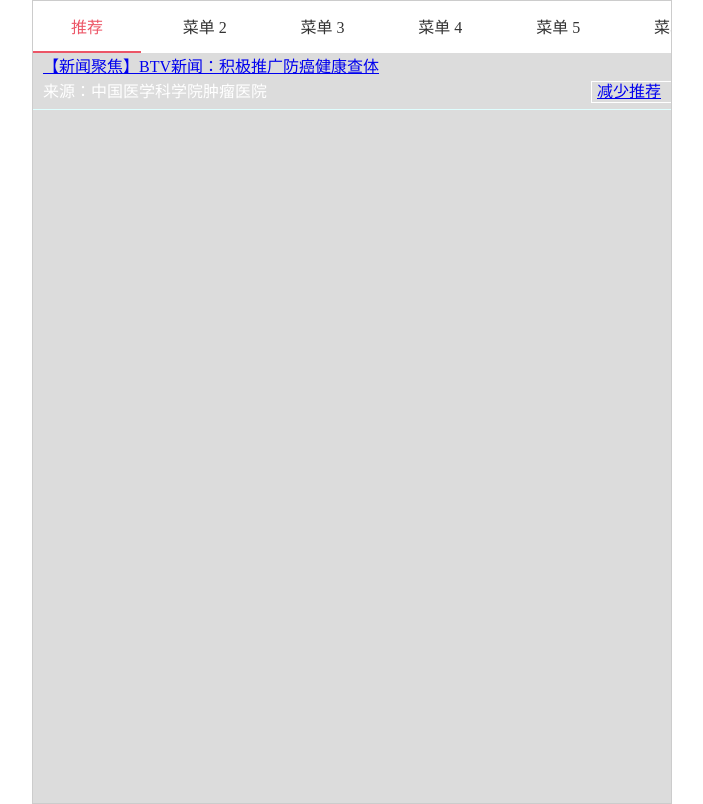
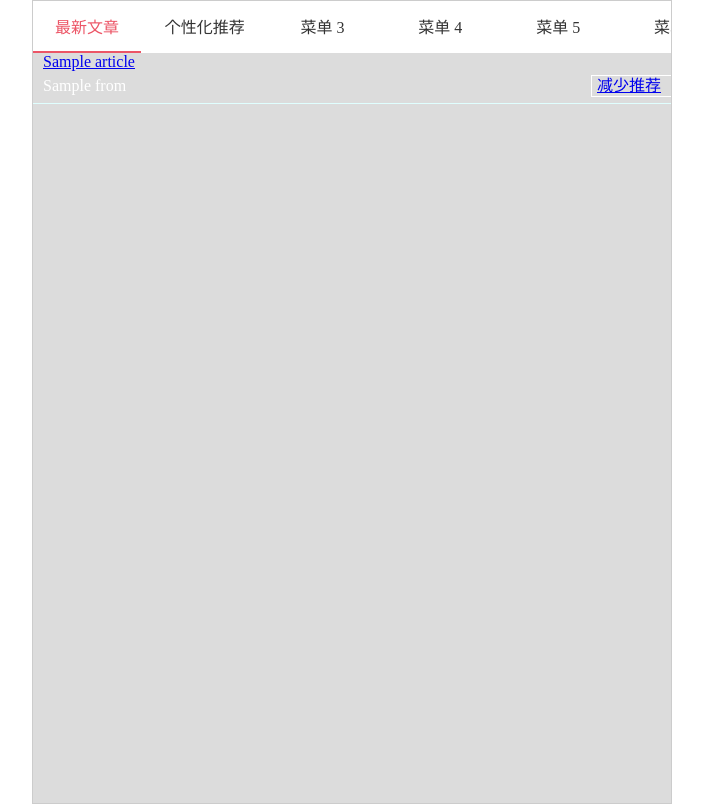
Before and after one commit to Archaeoraptor/wechatDemo, a Flask app: template templates/index.html in a window 1280 px wide. Shown: the whole page, without its empty margins (288-991 px from the left). Run offline with Flask 2, Linux system fonts and the light colour scheme; the template is opened without the code that fills it: most values are stand-ins (such as "Sample title", 1, 10 or a date in 2020); parts of the project's set-up code (start-up, migrations or seed data) failed here and were passed over; some libraries are stand-ins or nearby versions.

Commit message:
1、删除了大量无关代码和文件 2、新加settings文件，用于维护全局变量 3、优化了user.py接口，并搭建了数据反馈的框架 4、初步优化了index.html文件

```diff
--- a/common/util.py
+++ b/common/util.py
@@ -62,8 +62,10 @@ def createMenu():
     postUrl = 'https://api.weixin.qq.com/cgi-bin/menu/create?access_token=%s' % AccessToken.get_access_token()
     rep = requests.post(postUrl, p.encode('utf-8'))
     if json.loads(rep.text).get("errmsg") == "ok":
+        print(1)
         return True
     else:
+        print(0)
         return False
 
 
--- a/manager.py
+++ b/manager.py
@@ -1,13 +1,14 @@
 #项目启动入口
 from flask_script import Manager
 from app import create_app
-from common.util import sendByTag
+from common.util import sendByTag,createMenu
 from myThread.myTimer import myTimer
 
 #使用自定义计时器实现每天定时更新本地数据
-# myTimer(0,0"user","articles").start()
+# myTimer(0,0,"user","articles").start()
 app = create_app()
 manage = Manager(app=app)
+createMenu()
 # myTimer(10,0).start()
 
 if __name__ == '__main__':
--- a/myThread/myTimer.py
+++ b/myThread/myTimer.py
@@ -21,7 +21,10 @@ class myTimer(threading.Thread):
                 if now.hour == self.hour and now.minute == self.minute:
                     self.startTask()
                     break
-            time.sleep()
+                else:
+                    print("未到达")
+                    time.sleep(1000)
+
 
     def startTask(self):
         for tableName in self.tableNames:
--- a/recommender/modelTemp.py
+++ b/recommender/modelTemp.py
@@ -10,7 +10,7 @@ from scipy.sparse.linalg import svds
 
 header = ['user_id', 'item_id', 'rating', 'timestamp']
 
-df = pd.read_csv('../data/u.data', sep = '\t', names = header)
+df = pd.read_csv('../data/ratings.csv', sep = ',', names = header)
 n_users = df.user_id.unique().shape[0]#用户数量
 n_items = df.item_id.unique().shape[0]#物品数量
 print('Number of users = ' + str(n_users) + ' | Number of movies = ' + str(n_items))
@@ -22,6 +22,7 @@ test_data_matrix = np.zeros((n_users, n_items))
 #使用 pandas 遍历行数据
 for line in train_data.itertuples():
     #训练集评分矩阵
+    # print(line)
     train_data_matrix[line[1]-1, line[2]-1] = line[3]
 for line in test_data.itertuples():
     #测试集评分矩阵
--- a/static/css/index.css
+++ b/static/css/index.css
@@ -65,14 +65,14 @@ body {
     float: right;
     margin-right: 10px;
 }
-#UpLayer span{
+.UpLayer span{
     border:#fff 1px solid;
     width:80px;
     padding:0 5px;
     line-height:20px;
     display:block;
 }
-#UpLayer{
+.UpLayer{
     z-index: 999;
     position: relative;
     /*top: -27px;*/
@@ -81,7 +81,7 @@ body {
     right: 30px;
     top: 4px;
 }
-#UpLayer ul{
+.UpLayer ul{
     display:none;
     position:absolute;
     border:#ccc 1px solid;
@@ -91,7 +91,7 @@ body {
     background:#f1f1f1;
     margin:-1px 0 0 0;
 }
-#UpLayer ul li{
+.UpLayer ul li{
     list-style: none;
     border-bottom:#ccc 1px dashed;
 }
--- a/static/js/login.js
+++ b/static/js/login.js
@@ -1,6 +1,3 @@
-var apphost = "http://xing.easy.echosite.cn";
-var rurl = apphost + "/register";
-var lurl = apphost + "/login";
 document.getElementById("submit").onclick = function () {
     $.ajax({
         url: rurl,
--- /dev/null
+++ b/static/js/settings.js
@@ -0,0 +1,5 @@
+//公共配置信息
+var root = "http://xing.easy.echosite.cn";
+var rurl = root + "/register"; //注册接口
+var lurl = root + "/login";    //登录接口
+var callbackUrl = root + "/callback" //用户行为反馈接口
--- a/templates/forget.html
+++ b/templates/forget.html
@@ -9,7 +9,7 @@
 </head>
 <body>
 	<div class="nav">
-		<div class="nav_left"><a href="index.html">&lt;</a></div>
+		<div class="nav_left"><a href="index">&lt;</a></div>
 		<div class="nav_right"></div>
 	</div>
 	<div class="login_cont">
--- a/templates/index.html
+++ b/templates/index.html
@@ -7,6 +7,7 @@
     <meta name="viewport"
           content="width=device-width,initial-scale=1.0, minimum-scale=1.0, maximum-scale=1.0, user-scalable=no"/>
     <script src="/static/js/jquery.min.js"></script>
+    <script src="/static/js/settings.js"></script>
     <script type="text/javascript" src="/static/js/swiper-3.4.0.jquery.min.js"></script>
     <script src="/static/js/method.js"></script>
     <link rel="stylesheet" href="/static/css/swiper-3.2.7.min.css"/>
@@ -17,8 +18,8 @@
 <div class="container">
     <div class="swiper-container swiper1">
         <div class="swiper-wrapper">
-            <div class="swiper-slide selected">推荐</div>
-            <div class="swiper-slide">菜单 2</div>
+            <div class="swiper-slide selected">最新文章</div>
+            <div class="swiper-slide">个性化推荐</div>
             <div class="swiper-slide">菜单 3</div>
             <div class="swiper-slide">菜单 4</div>
             <div class="swiper-slide">菜单 5</div>
@@ -35,28 +36,52 @@
             <div class="swiper-slide swiper-no-swiping">
                 <div style="width: 100%;height: 100%;background-color: gainsboro;">
                     <div class="content">
-                        <div class="item">
-                            <div class="article"><span><a href="http://mp.weixin.qq.com/s?__biz=MzA4NzE5OTYzNg==&mid=2650952886&idx=1&sn=1aa62fb7343b7ffe9957b8f10293804a&chksm=8bcbee4dbcbc675b764877be8fa9ea75167787eb9b12f2a767db335d549fa160393a22d69ebf&scene=27#wechat_redirect">【新闻聚焦】BTV新闻：积极推广防癌健康查体</a></span></div>
-                            <div>
-                                <span class="from">来源：中国医学科学院肿瘤医院</span>
-                                <div id="UpLayer">
-                                    <span><a href="javascript:void(0)">减少推荐</a></span>
-{#                                    <ul>#}
-{#                                        <li><a href="">原因：1</a></li>#}
-{#                                        <li><a href="">原因：2</a></li>#}
-{#                                        <li><a href="">原因：3</a></li>#}
-{#                                        <li><a href="">原因：4</a></li>#}
-{#                                    </ul>#}
+                        {% for article in data["latest"] %}
+                            <div class="item">
+                                <div class="article"><span><a href={{ article.url }}>{{ article.title }}</a></span>
+                                </div>
+                                <div>
+                                    <span class="from">{{ article.from }}</span>
+                                    <div class="UpLayer">
+                                        <div class="article_id" style="display: none;">{{ article.article_id }}</div>
+                                        <span><a href="javascript:void(0)" class="limitRecommend">减少推荐</a></span>
+                                        <ul>
+                                            <li><a href="">原因：1</a></li>
+                                            <li><a href="">原因：2</a></li>
+                                            <li><a href="">原因：3</a></li>
+                                            <li><a href="">原因：4</a></li>
+                                        </ul>
+                                    </div>
                                 </div>
                             </div>
-                        </div>
+                        {% endfor %}
                     </div>
                 </div>
             </div>
             <div class="swiper-slide swiper-no-swiping">
-                <button>按键</button>
-                <input type="button" onclick="document.getElementById('123').click()" value="upload">
-                <input type="file" value="123" id="123" style="display: none;">
+                <div style="width: 100%;height: 100%;background-color: gainsboro;">
+                    <div class="content">
+                        {% for article in data["recommend"] %}
+                            <div class="item">
+                                <div class="article"><span><a href={{ article.url }}>{{ article.title }}</a></span>
+                                </div>
+                                <div>
+                                    <span class="from">{{ article.from }}</span>
+                                    <div class="UpLayer">
+                                        <div class="article_id" style="display: none;">{{ article.article_id }}</div>
+                                        <span><a href="javascript:void(0)">减少推荐</a></span>
+                                        <ul>
+                                            <li><a href="">原因：1</a></li>
+                                            <li><a href="">原因：2</a></li>
+                                            <li><a href="">原因：3</a></li>
+                                            <li><a href="">原因：4</a></li>
+                                        </ul>
+                                    </div>
+                                </div>
+                            </div>
+                        {% endfor %}
+                    </div>
+                </div>
 
             </div>
             <div class="swiper-slide swiper-no-swiping">内容 213213123</div>
@@ -69,22 +94,15 @@
             <!--<div class="swiper-slide swiper-no-swiping">内容 m,jnkjhkhgjghjugh</div>-->
         </div>
     </div>
-
 </div>
 <script>
-    var data = "{{ msg }}";
-    console.log(data);
     $(function () {
         function setCurrentSlide(ele, index) {
             $(".swiper1 .swiper-slide").removeClass("selected");
             ele.addClass("selected");
-            //swiper1.initialSlide=index;
         }
 
         var swiper1 = new Swiper('.swiper1', {
-//					设置slider容器能够同时显示的slides数量(carousel模式)。
-//					可以设置为number或者 'auto'则自动根据slides的宽度来设定数量。
-//					loop模式下如果设置为'auto'还需要设置另外一个参数loopedSlides。
             slidesPerView: 5.5,
             paginationClickable: true,//此参数设置为true时，点击分页器的指示点分页器会控制Swiper切换。
             spaceBetween: 10,//slide之间的距离（单位px）。
@@ -99,18 +117,12 @@
             ele.on("click", function () {
                 setCurrentSlide(ele, index);
                 swiper2.slideTo(index, 500, false);
-                //mySwiper.initialSlide=index;
             });
         });
 
         var swiper2 = new Swiper('.swiper2', {
-            //freeModeSticky  设置为true 滑动会自动贴合
             direction: 'horizontal',//Slides的滑动方向，可设置水平(horizontal)或垂直(vertical)。
             loop: false,
-//					effect : 'fade',//淡入
-            //effect : 'cube',//方块
-            //effect : 'coverflow',//3D流
-//					effect : 'flip',//3D翻转
             autoHeight: true,//自动高度。设置为true时，wrapper和container会随着当前slide的高度而发生变化。
             onSlideChangeEnd: function (swiper) {  //回调函数，swiper从一个slide过渡到另一个slide结束时执行。
                 var n = swiper.activeIndex;
@@ -118,46 +130,55 @@
                 swiper1.slideTo(n, 500, false);
             }
         });
-        {#var objStr = "#UpLayer";#}
-        {#$(objStr).mouseover(function(){$(objStr + " ul").show();});#}
-        {#$(objStr).mouseout(function(){$(objStr + " ul").hide();});#}
     });
-
-    function limitRecommend() {
-        console.log(confirm("删除？"));
-        // $.confirm({
-        // 	confirm:function () {
-        // 		console.log(1);
-        //    },
-        // 	cancel:function () {
-        //        console.log(2);
-        //    }
-        // })
-    }
-
-    $("#UpLayer").on("click", function () {
-        confirm("是否减少此类文章的推荐?");
-            //var obj = {
-            //     type: "showSweetAlert",
-            //     title: "弹框标题",
-            //    content: "<div>弹框内容弹框内容弹框内容弹框内容弹框内容弹框内容弹框内容弹框内容弹框内容弹框内容弹框内容弹框内容弹框内容弹框内容弹框内容弹框内容弹框内容弹框内容弹框内容弹框内容弹框内容",
-            //   btn: ["取消", "提交"],
-            //    callBack1:function () {
-            //        method.msg_close();
-            //        alert(1);
-            //    },
-            //   callBack2:function () {
-            //       method.msg_close();
-            //       alert(2);
-            //  }
-
-            //};
-            //method.msg_layer(obj);
+    $(".limitRecommend").on("click", function () {
+            if (confirm("是否减少此类文章的推荐?")) {
+                $.ajax({
+                    url: callbackUrl,
+                    type: 'POST',
+                    dataType: "JSON",
+                    contentType: "application/json; charset=utf-8",
+                    data: JSON.stringify({
+                        "user_id": localStorage.getItem("user_id"),
+                        "article_id": this.parentElement.parentElement.getElementsByClassName("article_id")[0].innerHTML,
+                        "code": 2
+                    }),
+                    success: function (data) {
+                        console.log(data);
+                        if (data.flag == 1) {
+                            console.log("该记录提交成功");
+                        } else {
+                            //为了保证记录提交成功，最好是失败之后缓存，稍后和其他操作一起提交
+                        }
+                    },
+                    error: function (data) {
+                        alert(data);
+                    }
+                })
+            } else {
+                console.log("用户取消该操作");
+            }
         }
     );
-    //$("body").delegate(".msg-layer-bg", "click", function () {
-    //    method.msg_close()
-    //});
+    /*
+    <script>
+    window.onbeforeunload=function(){
+　　var e = window.event||e;
+　　localStorage.setItem("lastOpen",Date.parse(new Date()));
+}
+    //window.onload = function () {
+    //    var now = Date.parse(new Date());
+    //    var lastOpen = localStorage.getItem("lastOpen")!=null?localStorage.getItem("lastOpen"):0;
+    //    alert("浏览时长:"+(now-lastOpen)/1000+"秒");
+    //}
+    window.addEventListener("popstate", function(e) {
+        alert("我监听到了浏览器的返回按钮事件啦");//根据自己的需求实现自己的功能
+        var now = Date.parse(new Date());
+        var lastOpen = localStorage.getItem("lastOpen")!=null?localStorage.getItem("lastOpen"):0;
+        alert("浏览时长:"+(now-lastOpen)/1000+"秒");
+    }, false);
+
+     */
 </script>
 </body>
 
--- a/templates/main.html
+++ b/templates/main.html
@@ -46,6 +46,7 @@
         </div>
     </form>
 </div>
+<script type="text/javascript" src="/static/js/settings.js"></script>
 <script type="text/javascript" src="/static/js/login.js"></script>
 <script type="text/javascript" src="/static/js/form.js"></script>
 </body>
--- a/views/wechat.py
+++ b/views/wechat.py
@@ -68,11 +68,13 @@ def validate():
 
 @wechat.route('/list/',methods=["GET","POST"])
 def getList():
+    # 用于服务号的重定向 已经弃用
     return render_template("redirect.html")
 
 
 @wechat.route('/list2/',methods=["GET","POST"])
 def getList2():
+    # 已经放弃使用，订阅号不能获取openid
     code = request.url.split("?code=")[1].split("&state")[0]
     url = 'https://api.weixin.qq.com/sns/oauth2/access_token?appid=%s&secret=%s&code=%s&grant_type=authorization_code'%(APPID,APPSECRET,code)
     rep = requests.get(url)
```
Also changed, not shown: templates/redirect.html (deleted, +0 -15 lines), templates/register.html (deleted, +0 -29 lines), views/user.py (+54 -21 lines).
